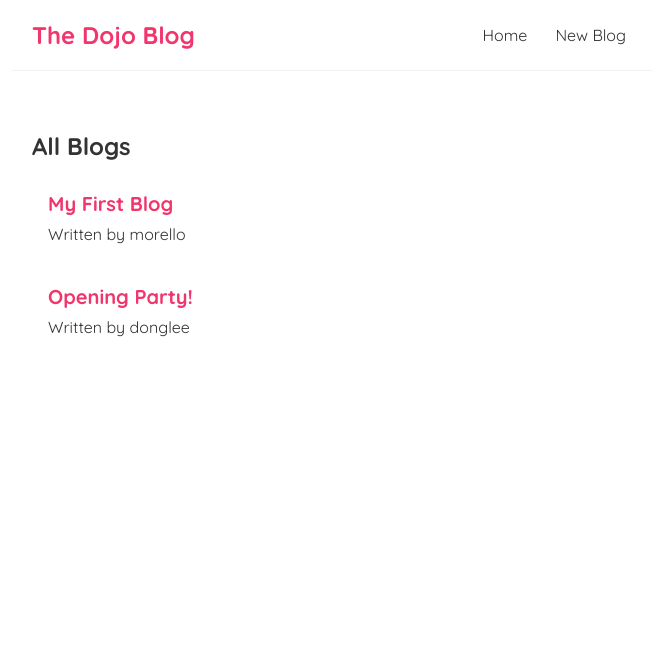
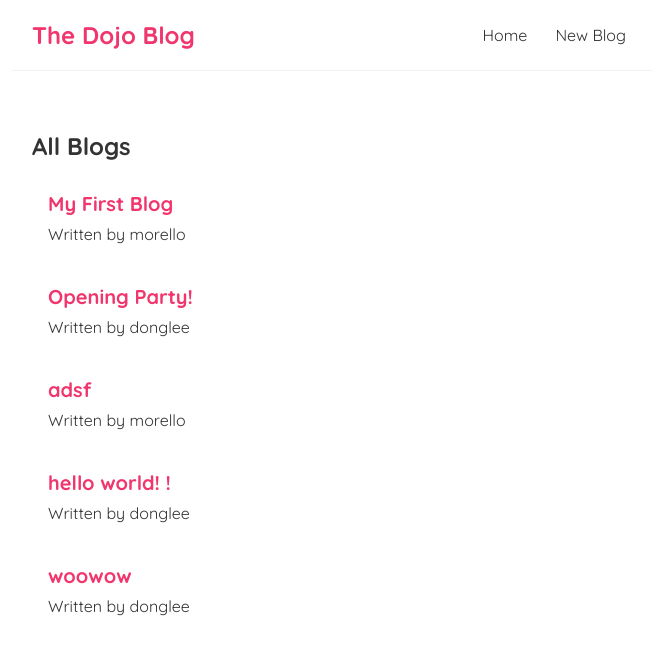
Before and after one commit to DomMorello/Doms_ReactJS, a React (Create React App) app in the folder netNinja/dojo-blog/: page / in a window 1280 px wide. Shown: the top 654 px of the page, without its empty margins (308-964 px from the left). Built offline with nearby package versions, Linux system fonts and the light colour scheme; data requests are answered from the project's data file.

Commit message:
net ninja #29 done

```diff
--- a/netNinja/dojo-blog/data/db.json
+++ b/netNinja/dojo-blog/data/db.json
@@ -11,6 +11,24 @@
       "body": "Why do we use it?\nIt is a long established fact that a reader will be distracted by...",
       "author": "donglee",
       "id": 2
+    },
+    {
+      "title": "adsf",
+      "body": "asdffasdf",
+      "author": "morello",
+      "id": 3
+    },
+    {
+      "title": "hello world! ! ",
+      "body": "hello to the world ! ",
+      "author": "donglee",
+      "id": 4
+    },
+    {
+      "title": "woowow",
+      "body": "wwowowowwowowwwow",
+      "author": "donglee",
+      "id": 5
     }
   ]
 }
--- a/netNinja/dojo-blog/src/Create.js
+++ b/netNinja/dojo-blog/src/Create.js
@@ -4,11 +4,28 @@
   const [title, setTitle] = useState("");
   const [body, setBody] = useState("");
   const [author, setAuthor] = useState("morello");
+  const [isPending, setIsPending] = useState(false);
+
+  const handleSubmit = (e) => {
+    e.preventDefault();
+    const blog = {title, body, author};
+
+    setIsPending(true);
+
+    fetch('http://localhost:8000/blogs/', {
+      method: 'POST',
+      headers: {"Content-Type": "application/json"},
+      body: JSON.stringify(blog)
+    }).then(() => {
+      console.log('new blog added');
+      setIsPending(false);
+    })
+  }
 
   return (
     <div className="create">
       <h2>Add a New Blog</h2>
-      <form>
+      <form onSubmit={handleSubmit}>
         <label>Blog title:</label>
         <input
           type="text"
@@ -27,7 +44,8 @@
           <option value="morello">morello</option>
           <option value="donglee">donglee</option>
         </select>
-        <button>Add blog</button>
+        {!isPending && <button>Add blog</button>}
+        {isPending && <button disabled>Adding blog...</button>}
       </form>
     </div>
   );
```
